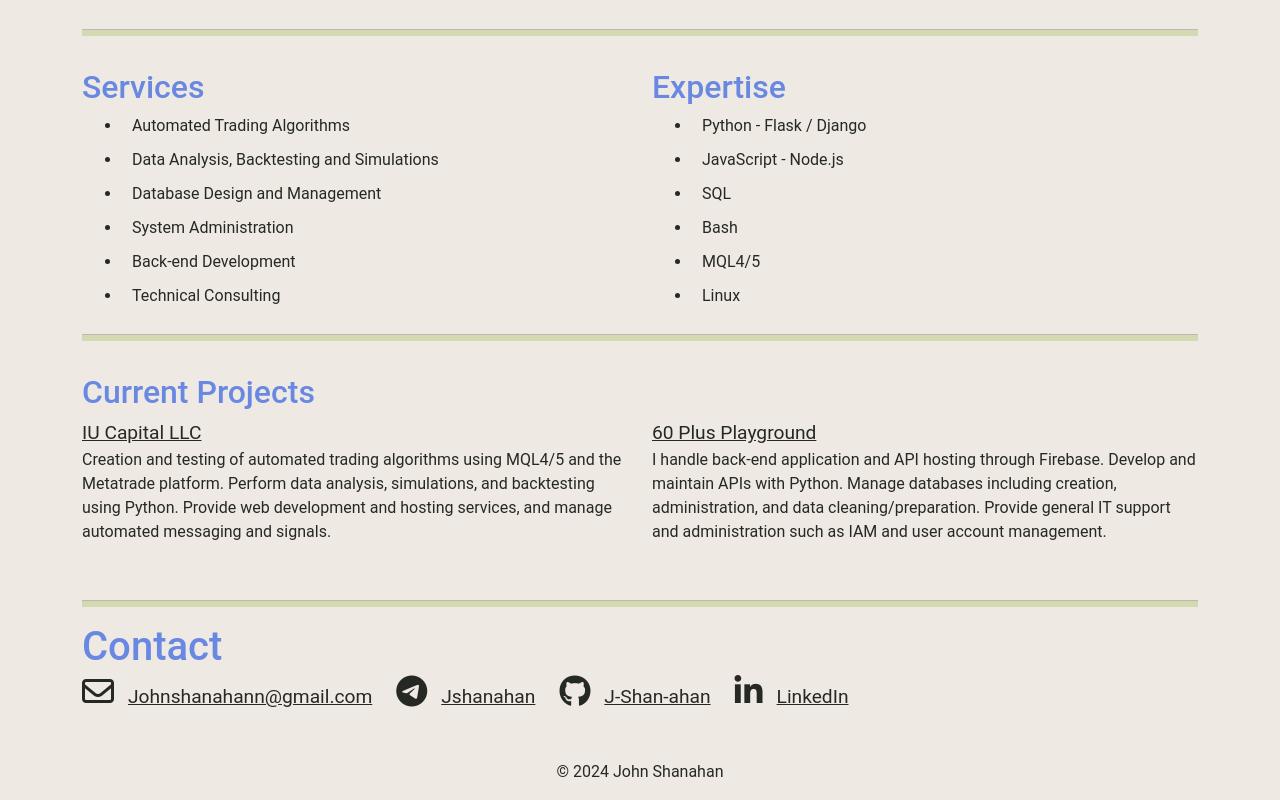
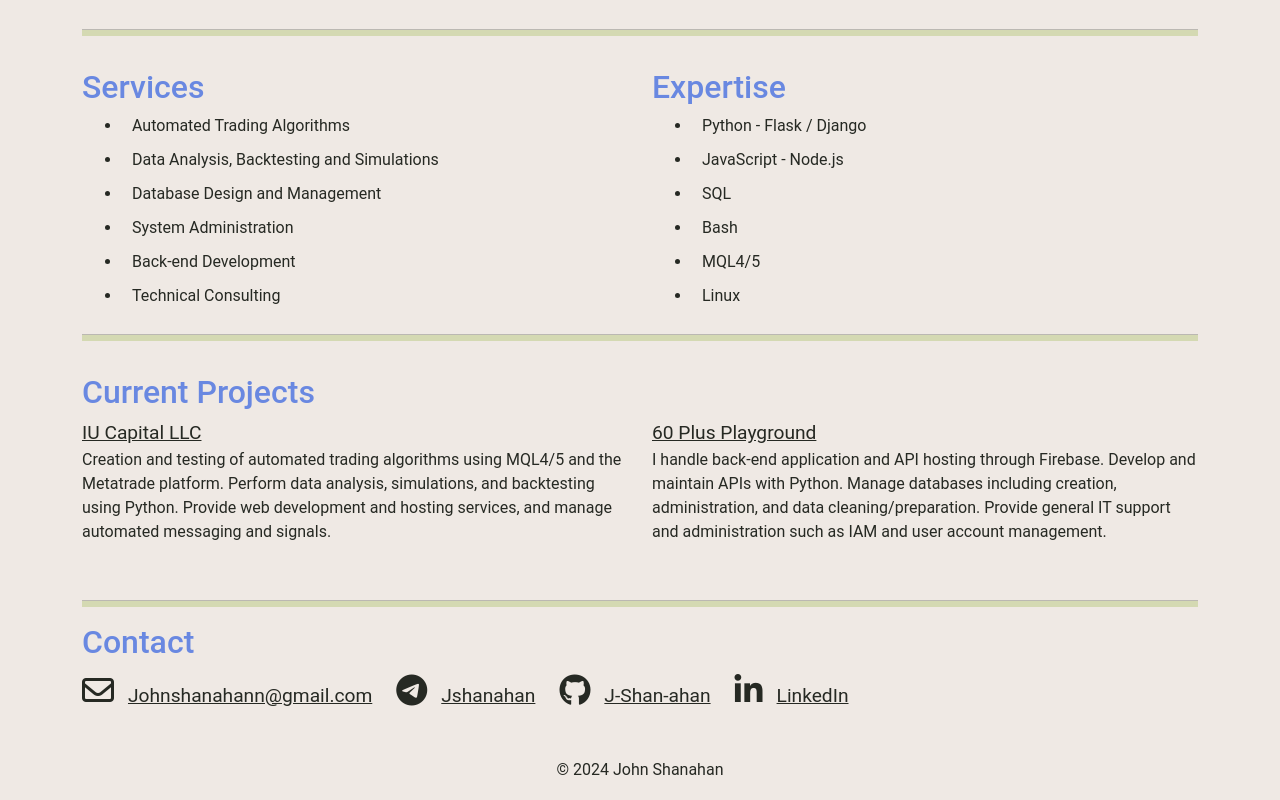
Before and after one commit to J-Shan-ahan/website, a plain HTML site: page templates/index.html in a window 1280 px wide. Shown: the part 576-1376 px from the top of the page. Drawn offline with nearby package versions, Linux system fonts and the light colour scheme; files that its build step writes are made by us from their sources; files whose address does not match are found by name.

Commit message:
fixed typo

```diff
--- a/templates/index.html
+++ b/templates/index.html
@@ -119,7 +119,7 @@
 
         <div class="col-md">
             <div class="box text-center">
-                <h1 class=" pb-1 text-md-start">Contact</h1>
+                <h2 class=" pb-1 text-md-start">Contact</h2>
                 <div class="row">
                     <div class="col-auto mb-3">
                         <p>
```
